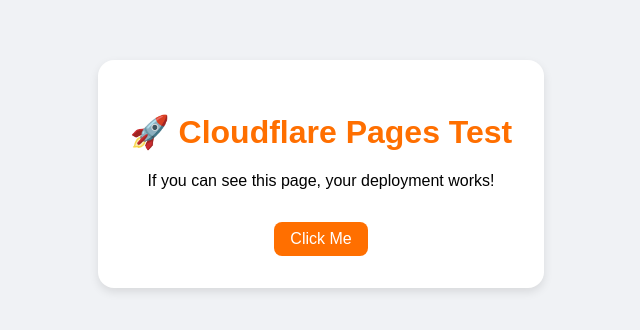
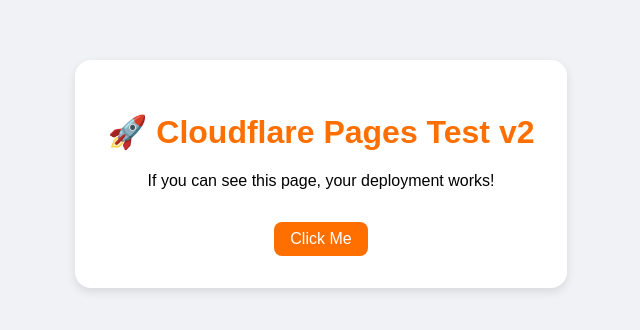
Before and after one commit to randiadhityas/cloudflare-page, a plain HTML site: page index.html in a window 1280 px wide. Shown: the part 226-556 px from the top of the page, without its empty margins (319-959 px from the left). Drawn offline with Linux system fonts and the light colour scheme.

Commit message:
Update index.html

```diff
--- a/index.html
+++ b/index.html
@@ -8,7 +8,7 @@
 </head>
 <body>
   <main>
-    <h1>🚀 Cloudflare Pages Test</h1>
+    <h1>🚀 Cloudflare Pages Test v2</h1>
     <p>If you can see this page, your deployment works!</p>
     <button id="testBtn">Click Me</button>
   </main>
```
